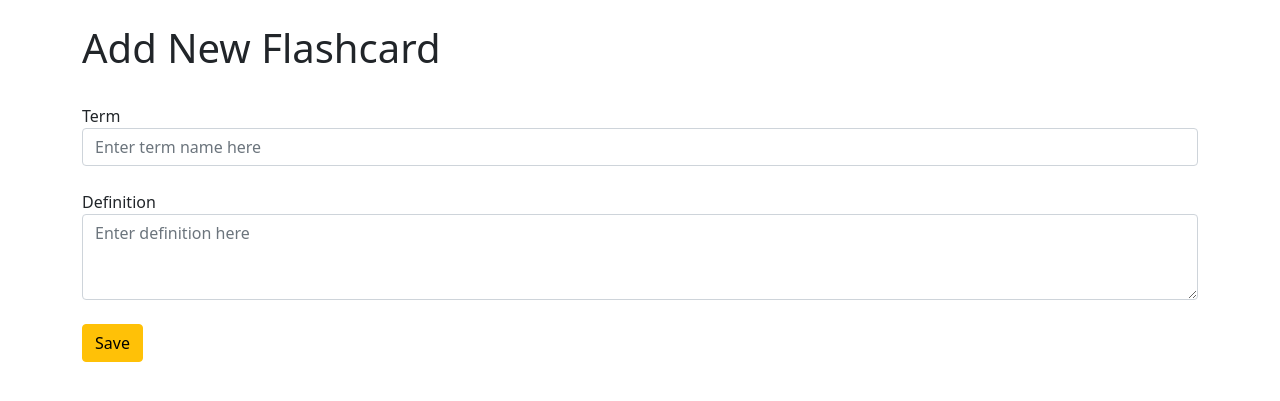
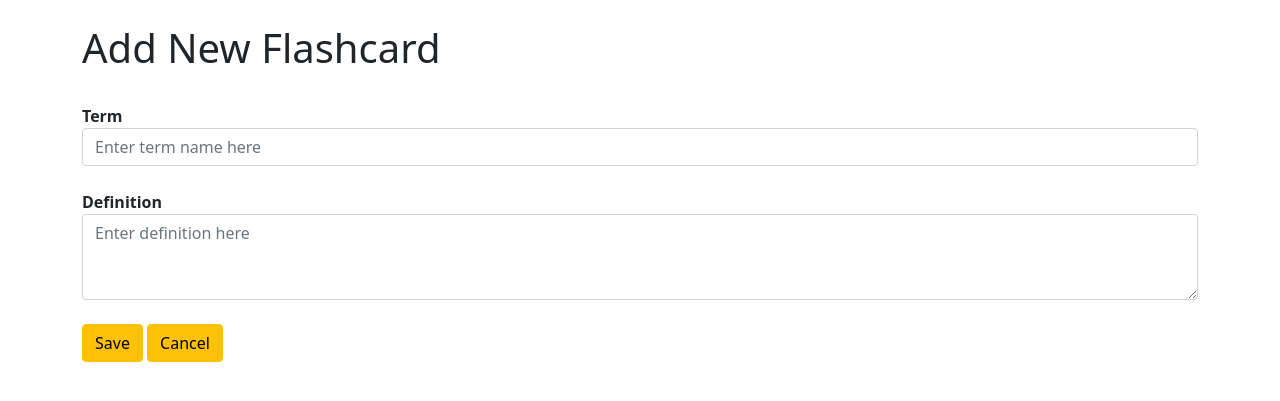
Before and after one commit to 98-percent-Milk/CRUD, a Flask app: page /fc/add in a window 1280 px wide. Shown: the part 56-457 px from the top of the page. Run offline with Flask 2, Linux system fonts and the light colour scheme; some libraries are stand-ins or nearby versions.

Commit message:
added cancel button to create flashcard, and fixed name tag

```diff
--- a/web_version/the_app/templates/create.html
+++ b/web_version/the_app/templates/create.html
@@ -1,21 +1,22 @@
 {% extends "base.html" %}
 {% block main %}
 
-<form class='container' action='#' method="POST">
+<form class='container' action='' method="POST">
     <br>
     <h1>Add New Flashcard</h1>
     <br>
     <div class="form-group">
-        <label for="Term">Term</label>
+        <label for="Term"><b>Term</b></label>
         <input type="text" class="form-control" id="term_input" placeholder="Enter term name here" name="term">
     </div>
     <br>
     <div class="form-group">
-        <label for="definition">Definition</label>
+        <label for="definition"><b>Definition</b></label>
         <textarea class="form-control" id="definition_input" rows="3" placeholder="Enter definition here" name="definition"></textarea>
     </div>
     <br>
-    <button type="submit" class="btn btn-warning" formmethod="POST">Save</button>
+    <button type="submit" class="btn btn-warning" formaction="/fc/add">Save</button>
+    <button type='submit' class='btn btn-warning' name='cancel' formaction="/fc/">Cancel</button>
 </form>
 
 
--- a/web_version/the_app/templates/single_flashcard.html
+++ b/web_version/the_app/templates/single_flashcard.html
@@ -36,7 +36,7 @@
                 </div>
                 <br>
                 <button type="submit" class="btn btn-warning" name='save' formaction="/fc/update/{{card.id}}">Save</button>
-                <button type='submit' class='btn btn-warning' name='delete' formaction="/fc/cancel">Cancel</button>
+                <button type='submit' class='btn btn-warning' name='cancel' formaction="/fc/cancel">Cancel</button>
             </form>
         </div>
     </div>
```
Also changed, not shown: web_version/the_app/flash_card.sqlite3.
